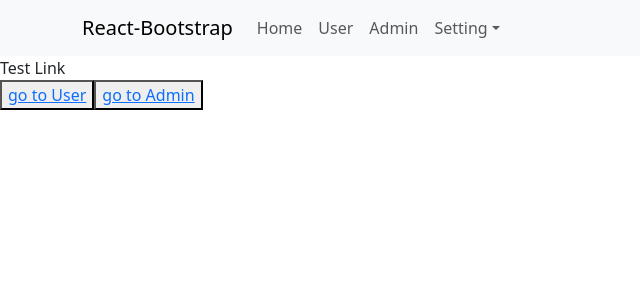
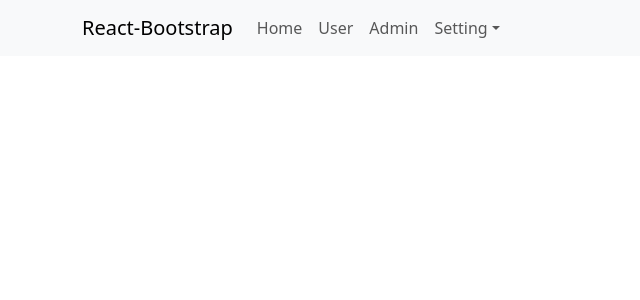
Before and after one commit to kled51021/Learn-React, a React (Create React App) app: page / in a window 1280 px wide. Shown: the top 300 px of the page, without its empty margins (0-640 px from the left). Built offline with nearby package versions, Linux system fonts and the light colour scheme.

Commit message:
Nested Routes

```diff
--- a/src/App.js
+++ b/src/App.js
@@ -2,21 +2,21 @@
 import { Button } from 'bootstrap';
 import './App.scss';
 import Header from './components/Header/Header';
-import { Link } from 'react-router-dom';
+import { Link, Outlet } from 'react-router-dom';
 const App = () => {
   return (
     <div className='App-container'>
-      <Header />
-      <div>
-        Test Link
+      <div className='Header-container'>
+        <Header />
       </div>
-      <div>
-        <button>
-          <Link to="/users">go to User </Link>
-        </button>
-        <button>
-          <Link to="/admins">go to Admin </Link>
-        </button>
+      <div className='Main-container'>
+
+      </div>
+      <div className='sidenav-container'>
+
+      </div>
+      <div className='App-content'>
+        <Outlet></Outlet>
       </div>
     </div>
   )
--- a/src/index.js
+++ b/src/index.js
@@ -14,9 +14,10 @@
     {/* <React.StrictMode> */}
     <BrowserRouter>
       <Routes>
-        <Route path='/' element={<App />} />
-        <Route path='users' element={<User />} />
-        <Route path='admins' element={<Admin />} />
+        <Route path='/' element={<App />} >
+          <Route path='users' element={<User />} />
+          <Route path='admins' element={<Admin />} />
+        </Route>
       </Routes>
     </BrowserRouter>
     {/* </React.StrictMode> */}
```
